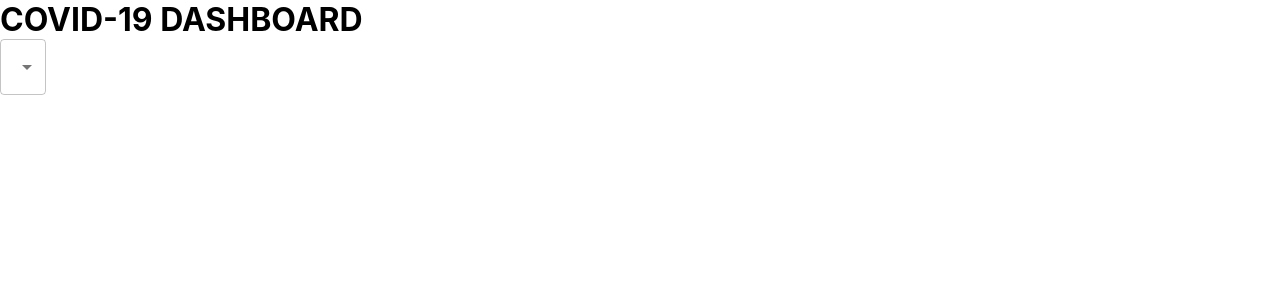
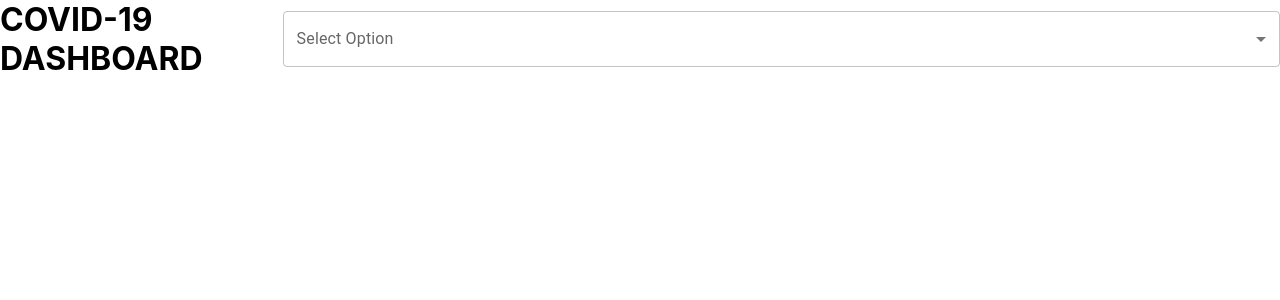
Before and after one commit to comp426-2022-spring/a99-jishui, a React (Create React App) app: page / in a window 1280 px wide. Shown: the top 300 px of the page. Built offline with nearby package versions, Linux system fonts and the light colour scheme.

Commit message:
made table bigger and nicer

```diff
--- a/src/App.css
+++ b/src/App.css
@@ -1,3 +1,11 @@
 * {
   margin: 0;
 }
+
+.head {
+  display: flex;
+  align-items: center;
+  margin-bottom: 20px;
+  justify-content: space-between;
+
+}
--- a/src/App.js
+++ b/src/App.js
@@ -1,14 +1,18 @@
 // import logo from './logo.svg';
 import './App.css';
 import React from 'react';
-import { FormControl, MenuItem, Select,} from "@mui/material"
+import { FormControl, InputLabel, MenuItem, Select,} from "@mui/material"
 
 function App() {
   return (
     <><div className="app">
+      <div className="head">
         <h1>COVID-19 DASHBOARD</h1>
-      <FormControl className="app_dropdown">
-        <Select variant="outlined" value="abc">
+
+
+        <FormControl className="dropdown_menu" fullWidth>
+          <InputLabel id="label_select">Select Option</InputLabel>
+          <Select variant="outlined">
             <MenuItem value="current_cases">Current Cases</MenuItem>
             <MenuItem value="deaths">Total Deaths</MenuItem>
             <MenuItem value="vaccinated">Total Vaccinated</MenuItem>
@@ -17,6 +21,7 @@ function App() {
 
           </Select>
         </FormControl>
+      </div>
 
     </div></>
 
```
Lines whose indentation alone changed are shown as unchanged.
